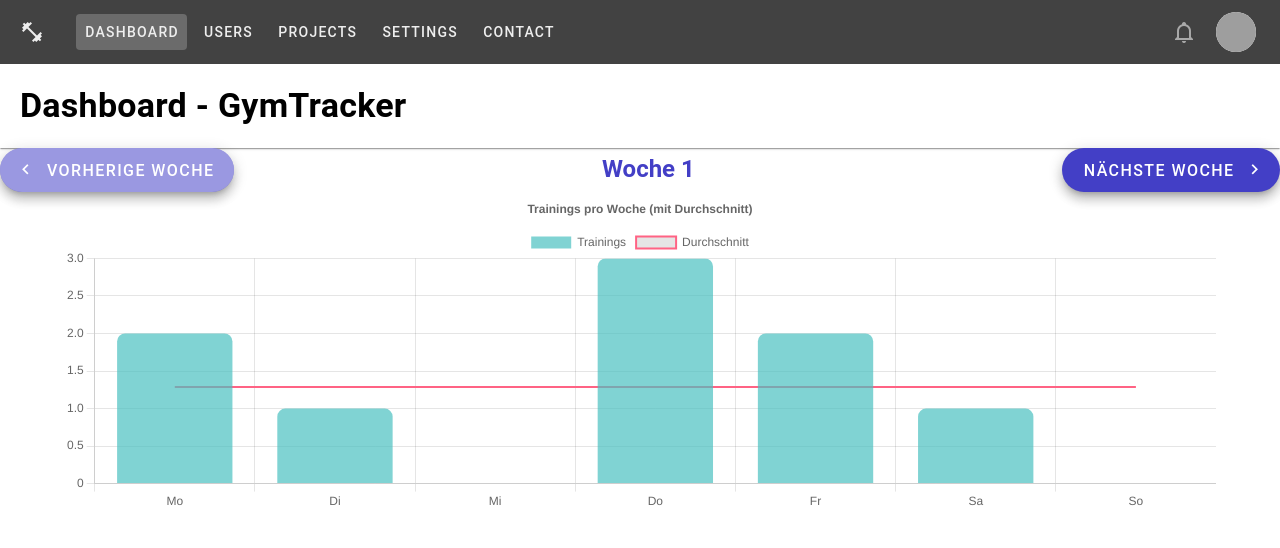
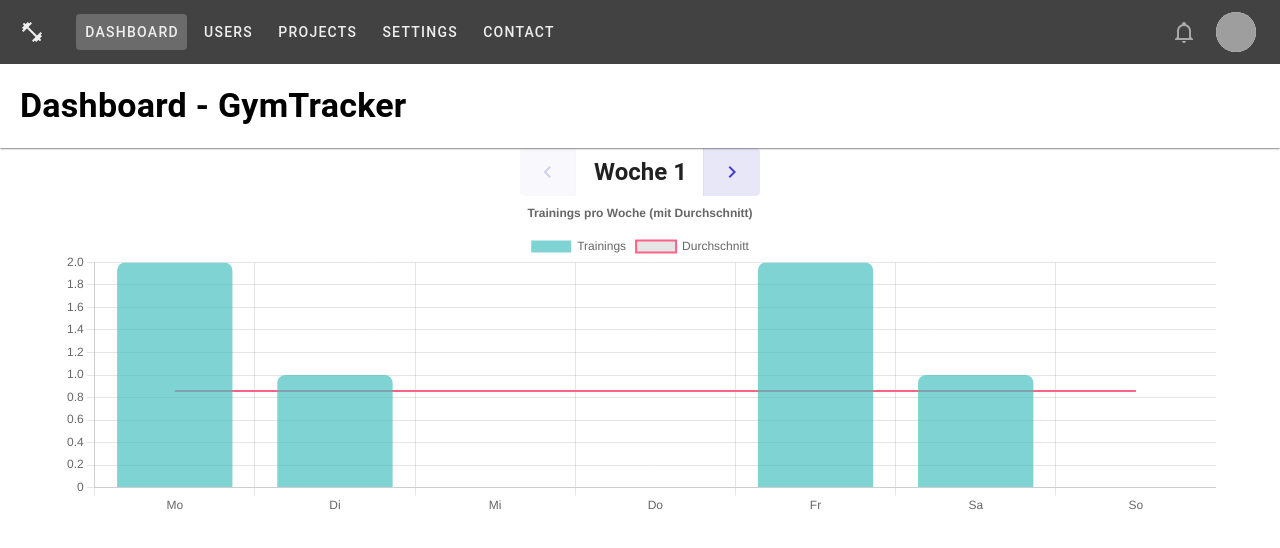
Before and after one commit to Lel543/GymTracker, a Vue app: page / in a window 1280 px wide. Shown: the top 548 px of the page. Built offline with nearby package versions, Linux system fonts and the light colour scheme; grey boxes are pictures that could not be loaded.

Commit message:
only svg icons als navigation

```diff
--- a/src/components/Dashboard.vue
+++ b/src/components/Dashboard.vue
@@ -84,15 +84,35 @@
       </v-toolbar>
 
       <v-sheet height="500" width="100%" rounded="lg">
-        <div class="d-flex justify-space-between align-center m-2">
-          <v-btn @click="prevWeek" :disabled="currentWeek === 0" color="primary" variant="elevated" elevation="8" size="large" rounded="xl" prepend-icon="mdi-chevron-left">
-            Vorherige Woche
-          </v-btn>
-          <span class="font-weight-bold text-primary text-h5">Woche {{ currentWeek + 1 }}</span>
-          <v-btn @click="nextWeek" :disabled="currentWeek === weeks.length - 1" color="primary" variant="elevated" elevation="8" size="large" rounded="xl" append-icon="mdi-chevron-right">
-            Nächste Woche
-          </v-btn>
-        </div>
+       <div class="d-flex justify-center align-center m-2">
+    <v-btn-group divided>
+      <v-btn
+        icon="mdi-chevron-left"
+        color="primary"
+        variant="tonal"
+        size="large"
+        :disabled="currentWeek === 0"
+        @click="prevWeek"
+        aria-label="Vorherige Woche"
+      />
+      <v-btn
+        variant="text"
+        class="font-weight-bold text-h5"
+        style="pointer-events: none; min-width: 120px;"
+      >
+        Woche {{ currentWeek + 1 }}
+      </v-btn>
+      <v-btn
+        icon="mdi-chevron-right"
+        color="primary"
+        variant="tonal"
+        size="large"
+        :disabled="currentWeek === weeks.length - 1"
+        @click="nextWeek"
+        aria-label="Nächste Woche"
+      />
+    </v-btn-group>
+  </div>
         <div class="chart-container">
           <canvas id="myBarChart"></canvas>
         </div>
@@ -109,7 +129,7 @@ import Chart from 'chart.js/auto'
 const weeks = [
   {
     labels: ['Mo', 'Di', 'Mi', 'Do', 'Fr', 'Sa', 'So'],
-    data: [2, 1, 0, 3, 2, 1, 0]
+    data: [2, 1, 0, 0, 2, 1, 0]
   },
   {
     labels: ['Mo', 'Di', 'Mi', 'Do', 'Fr', 'Sa', 'So'],
@@ -117,7 +137,7 @@ const weeks = [
   },
   {
     labels: ['Mo', 'Di', 'Mi', 'Do', 'Fr', 'Sa', 'So'],
-    data: [0, 1, 1, 2, 2, 3, 1]
+    data: [0, 1, 1, 2, 2, 1, 1]
   }
 ]
 const currentWeek = ref(0)
```
